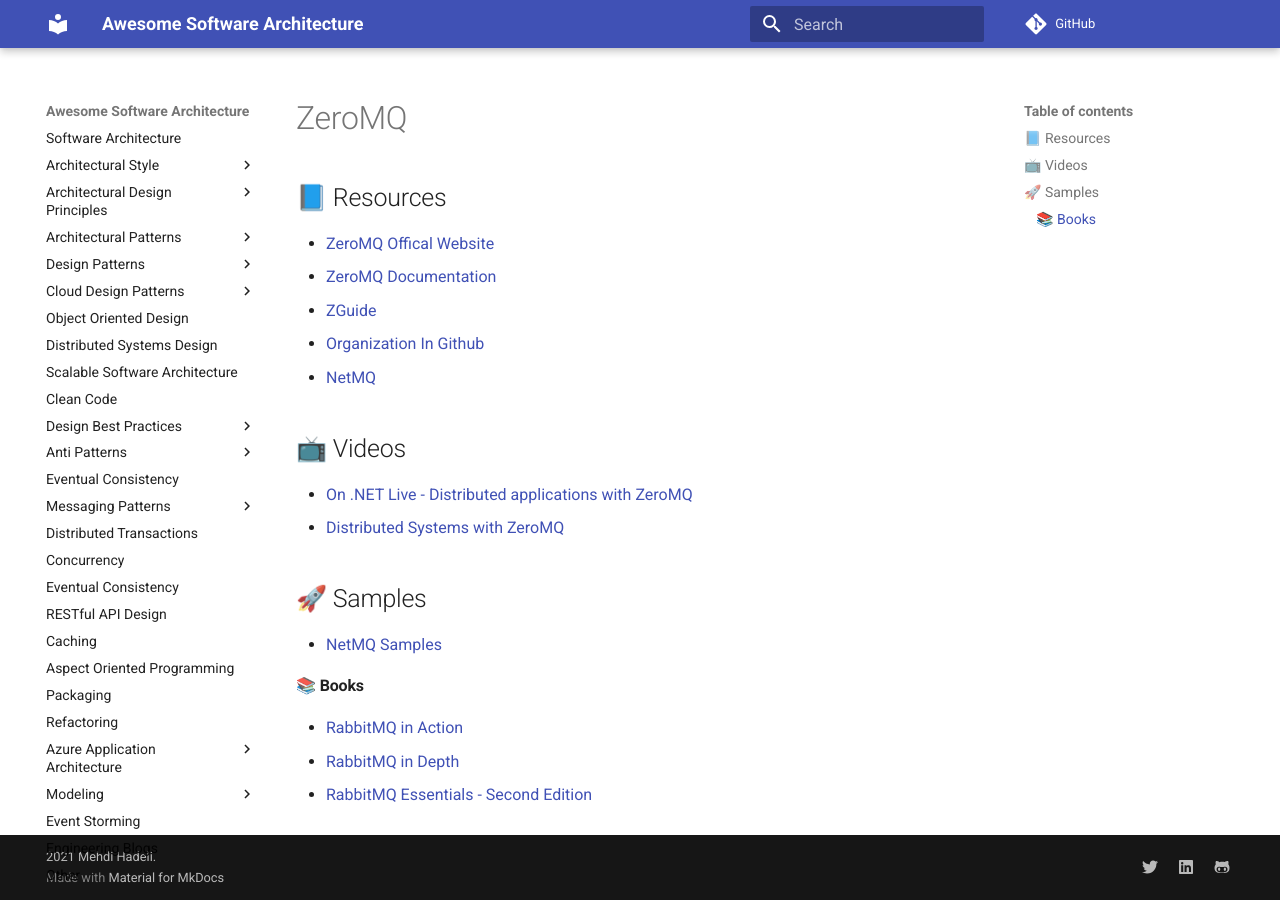
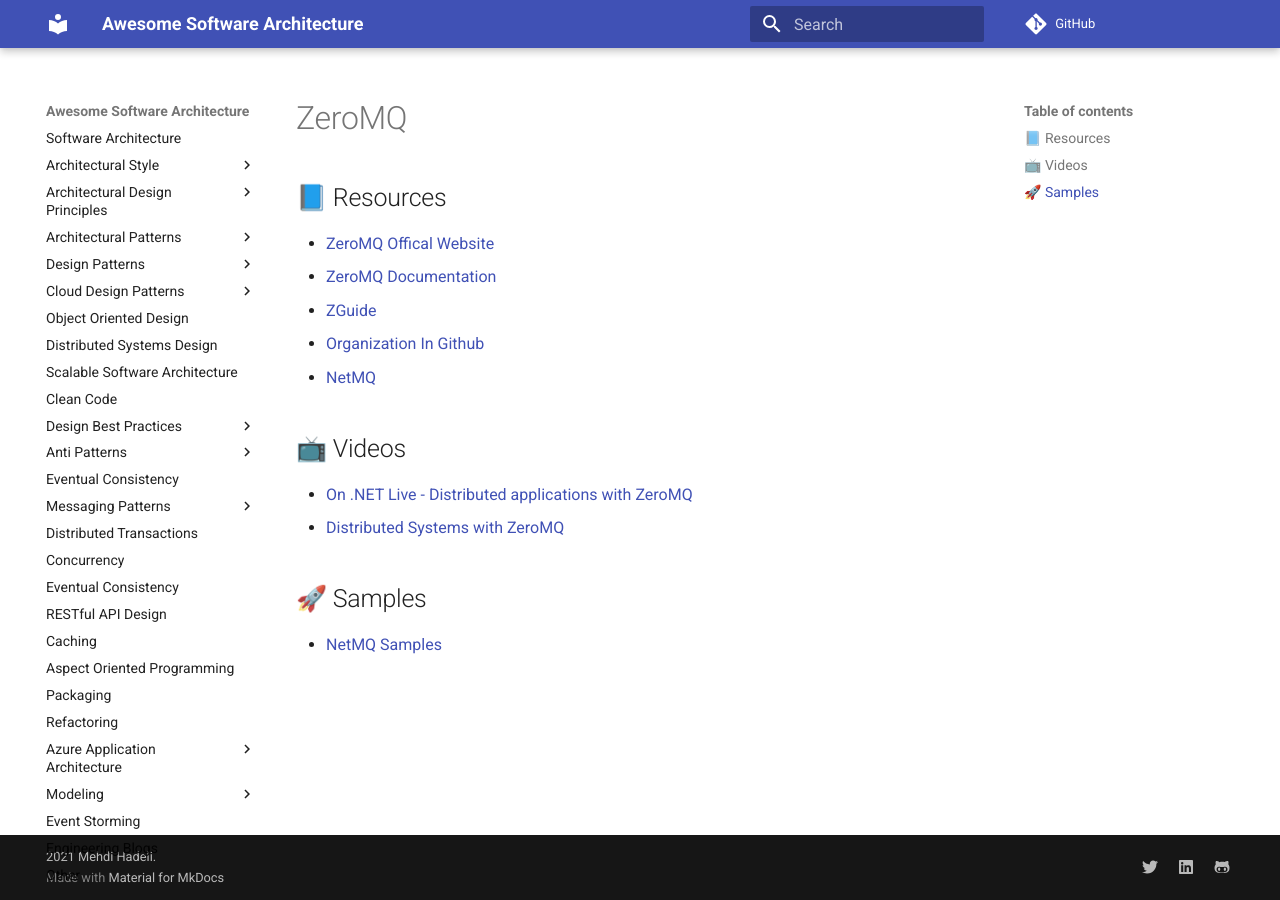
Before and after one commit to mehdihadeli/awesome-software-architecture, an MkDocs documentation site: the page built from docs/messaging/zeromq.md, in a window 1280 px wide. Built offline with MkDocs 1.6.1 and Material for MkDocs 9.7.7, drawn with Linux system fonts in a browser that asks for light colours; comment, search, counter and statistics services are not loaded.

Commit message:
Update zeromq.md

```diff
--- a/docs/messaging/zeromq.md
+++ b/docs/messaging/zeromq.md
@@ -7,16 +7,9 @@
 - [Organization In Github](https://github.com/zeromq)
 - [NetMQ](https://netmq.readthedocs.io/en/latest/)
 
-
 ## 📺 Videos
 - [On .NET Live - Distributed applications with ZeroMQ](https://youtu.be/jIT8r2r5kV8)
 - [Distributed Systems with ZeroMQ](https://youtu.be/Zyox_fNFXIk)
 
 ## 🚀 Samples
 - [NetMQ Samples](https://github.com/NetMQ/Samples)
-
-
-#### 📚 Books
-- [RabbitMQ in Action](https://www.manning.com/books/rabbitmq-in-action)
-- [RabbitMQ in Depth](https://www.manning.com/books/rabbitmq-in-depth)
-- [RabbitMQ Essentials - Second Edition](https://www.packtpub.com/product/rabbitmq-essentials-second-edition/9781789131666)
```
